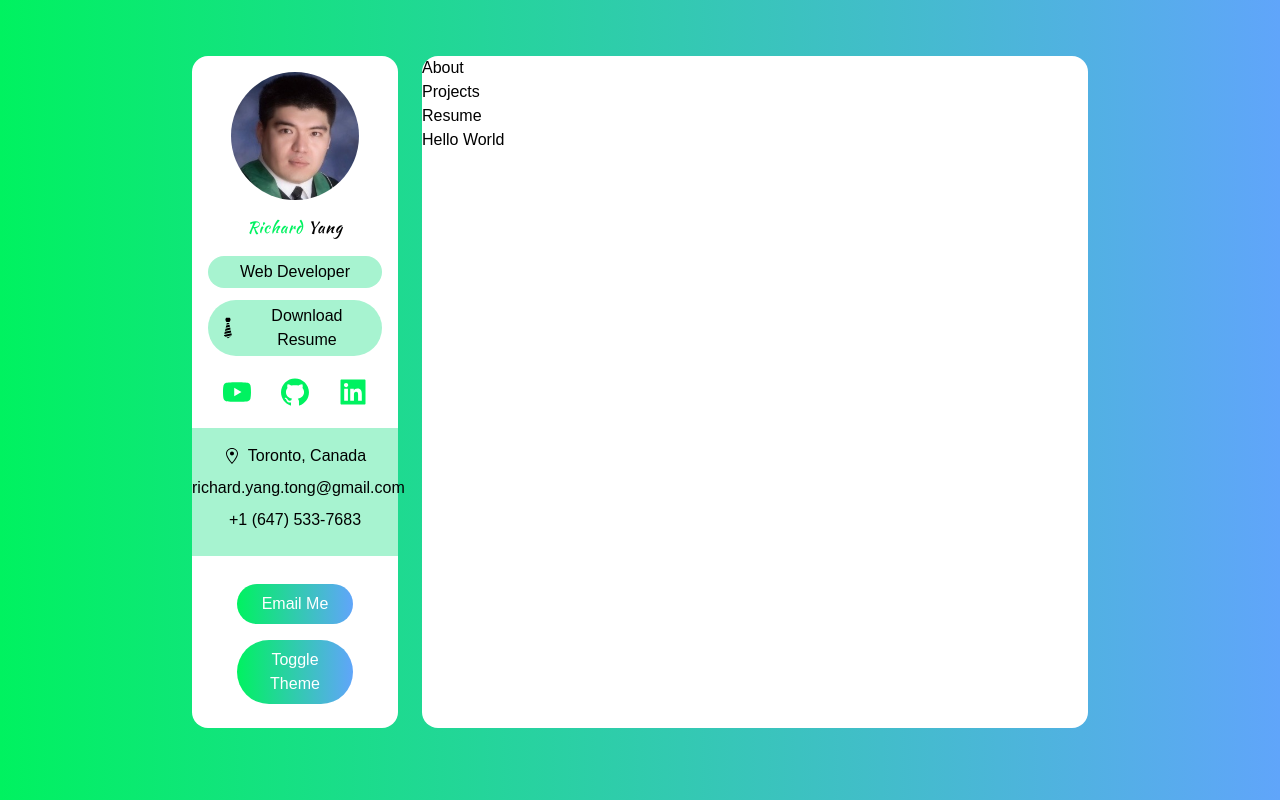
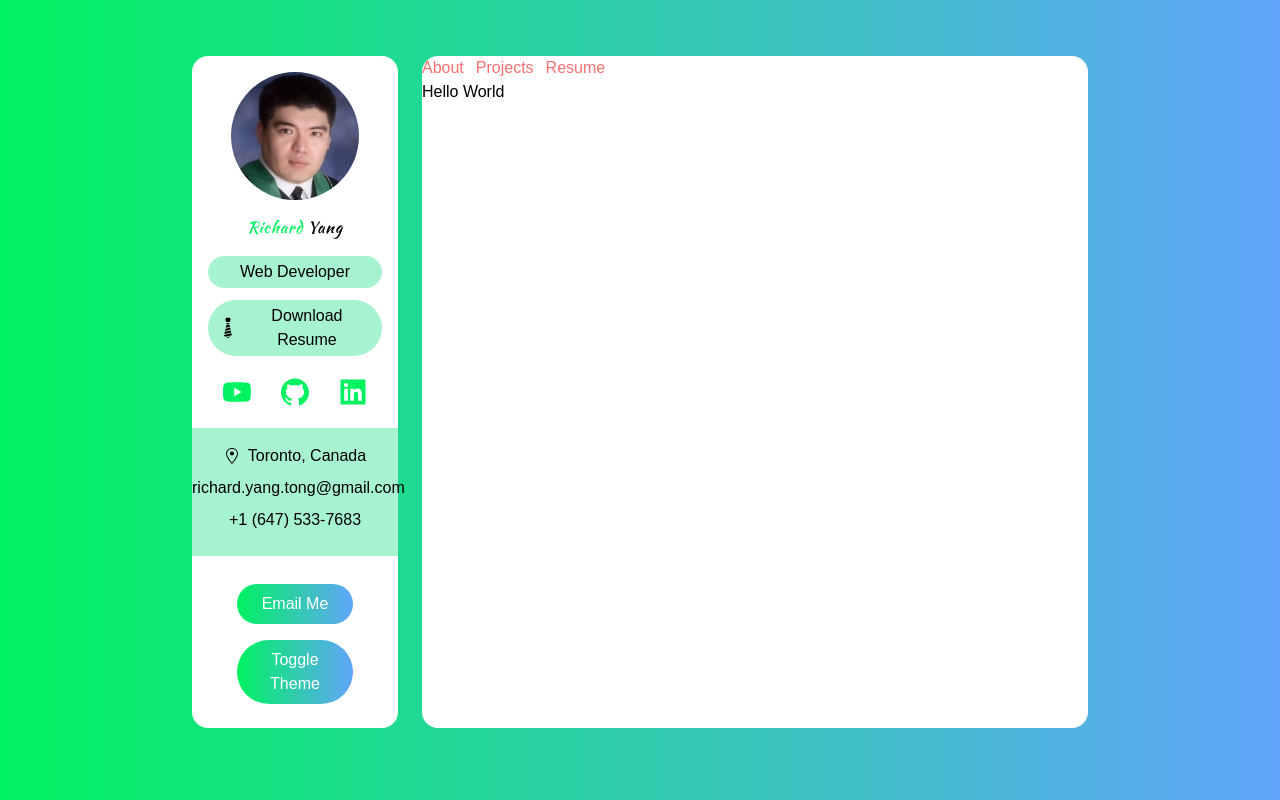
Before and after one commit to Dragontalker/nextjs-tailwindcss-portfolio, a Next.js app: page / in a window 1280 px wide. Built offline with nearby package versions, Linux system fonts and the light colour scheme.

Commit message:
Fixed the incorrect position.

```diff
--- a/components/Navbar.tsx
+++ b/components/Navbar.tsx
@@ -7,30 +7,26 @@ const Navbar = () => {
 
     return (
         <div>
-            <span>{activeItem}</span>
-            <div>
+            <span className='font-bold text-green'>{activeItem}</span>
+            <div className='flex space-x-3 text-red-400 font-lg'>
                 {activeItem !== 'About' && (
                     <Link href="/">
                         <a>
-                            <span>About</span>
+                            <span onClick={() => setActiveItem('About')}>About</span>
                         </a>
                     </Link>
                 )}
-            </div>
-            <div>
                 {activeItem !== 'Projects' && (
                     <Link href="/projects">
                         <a>
-                            <span>Projects</span>
+                            <span onClick={() => setActiveItem('Projects')}>Projects</span>
                         </a>
                     </Link>
                 )}
-            </div>
-            <div>
                 {activeItem !== 'Resume' && (
                     <Link href="/resume">
                         <a>
-                            <span>Resume</span>
+                            <span onClick={() => setActiveItem('Resume')}>Resume</span>
                         </a>
                     </Link>
                 )}
```
